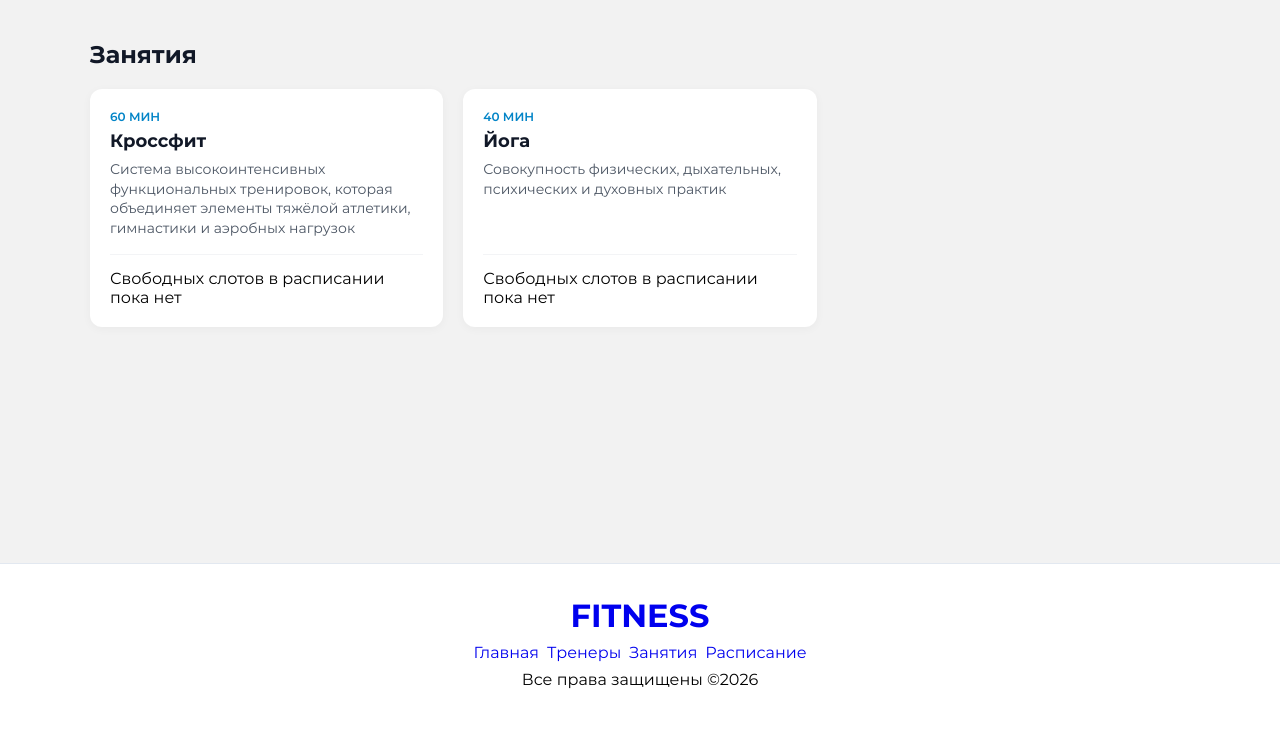
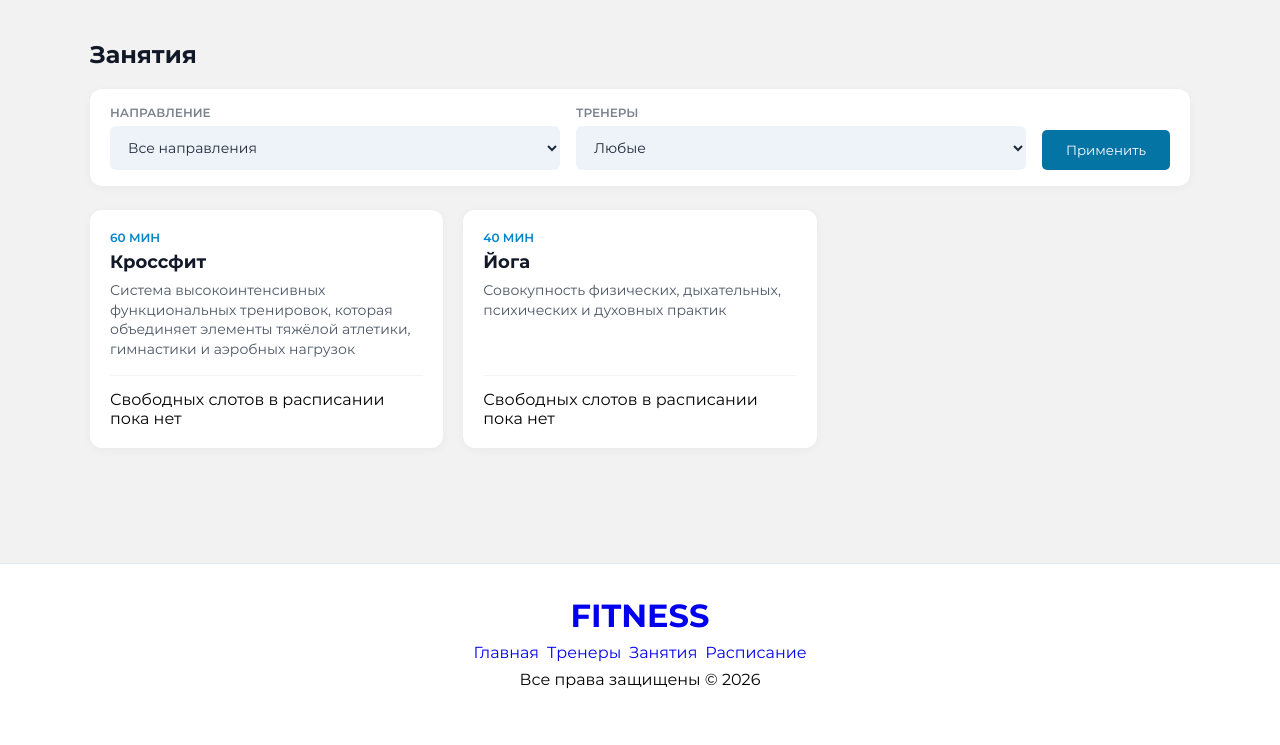
Before and after one commit to irene66787/practice, a Django app: page /workouts/ in a window 1280 px wide. Shown: the part 55-800 px from the top of the page. Run offline with Django 5.2, Linux system fonts and the light colour scheme; data comes from the database, SQL or seed files in the repository; both versions use the stored data as it was after the commit.

Commit message:
fix number

```diff
--- a/app/static/css/style.css
+++ b/app/static/css/style.css
@@ -763,6 +763,56 @@ button:hover {
         width: 100%;
     }
 }
+.filter_bar {
+    background: #ffffff;
+    border-radius: 12px;
+    padding: 16px 20px;
+    box-shadow: 0 2px 10px rgba(0, 0, 0, 0.04);
+    margin-bottom: 24px;
+    display: flex;
+    flex-wrap: wrap;
+    align-items: flex-end;
+    gap: 16px;
+}
+
+.filter_group {
+    display: flex;
+    flex-direction: column;
+    gap: 6px;
+    flex: 1;
+    min-width: 180px;
+}
+
+.filter_label {
+    font-size: 12px;
+    font-weight: 600;
+    color: #7a828e;
+    text-transform: uppercase;
+}
+
+.filter_select {
+    background-color: #EEF3FA;
+    border: none;
+    padding: 12px 14px;
+    border-radius: 6px;
+    font-family: inherit;
+    font-size: 14px;
+    color: #1f2937;
+    outline: none;
+}
+
+.filter_btn {
+    width: auto;
+    padding: 12px 24px;
+    cursor: pointer;
+}
+
+@media (max-width: 768px) {
+    .filter_group,
+    .filter_btn {
+        width: 100%;
+    }
+}
 
 @media (max-width: 480px) {
     .logo {
--- a/app/templates/base.html
+++ b/app/templates/base.html
@@ -63,7 +63,7 @@
                 <a href="#">Расписание</a>
             </nav>
 
-            <span>Все права защищены &copy2026 </span>
+            <span>Все права защищены &copy 2026 </span>
         </div>
     </footer>
 
--- a/app/templates/workouts.html
+++ b/app/templates/workouts.html
@@ -5,7 +5,30 @@
 {% block content %}
 <div class="schedule_wrap">
     <h2 class="page_title">Занятия</h2>
+    <div class="filter_bar">
+        <div class="filter_group">
+            <label class="filter_label">Направление</label>
+            <select class="filter_select">
+                <option>Все направления</option>
+                {% for workout in workouts %}
+                <option>{{ workout.name }}</option>
+                {% endfor %}
+            </select>
+        </div>
 
+        <div class="filter_group">
+            <label class="filter_label">Тренеры</label>
+            <select class="filter_select">
+                <option>Любые</option>
+                <option>Тренер тренеров</option>
+                <option>60 минут</option>
+                <option>90 минут</option>
+            </select>
+        </div>
+
+
+        <button type="button" class="btn_primary filter_btn">Применить</button>
+    </div>
     <div class="workouts_grid">
         {% for workout in workouts %}
         <div class="workout_card">
@@ -23,8 +46,10 @@
                 {% for slot in workout.active_slots %}
                 <div class="slot_row">
                     <div class="workout_meta">
-                        <span><strong>{{ slot.get_day_of_week_display }}, {{ slot.start_time|time:"H:i" }}</strong> ({{slot.get_next_date|date:"d.m" }})</span>
-                        <span>Тренер: {{ slot.trainer.full_name }} • Мест: {{ slot.available_seats }}/{{slot.max_capacity }}</span>
+                        <span><strong>{{ slot.get_day_of_week_display }}, {{ slot.start_time|time:"H:i" }}</strong>
+                            ({{slot.get_next_date|date:"d.m" }})</span>
+                        <span>Тренер: {{ slot.trainer.full_name }} • Мест: {{ slot.available_seats
+                            }}/{{slot.max_capacity }}</span>
                     </div>
 
                     {% if user.is_authenticated %}
```
Also changed, not shown: app/forms.py (+14 -0 lines), db.sqlite3.
